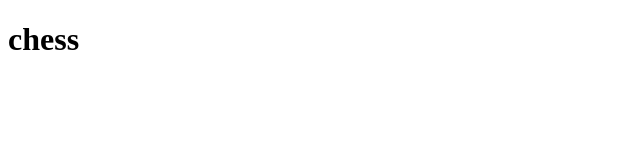
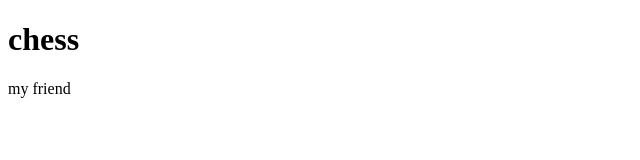
Before and after one commit to bogsaff/chess2, a plain HTML site: page index.html in a window 1280 px wide. Shown: the full height of the page, 0-640 px from the left. Drawn offline with Linux system fonts and the light colour scheme.

Commit message:
1 штука

```diff
--- a/index.html
+++ b/index.html
@@ -5,6 +5,7 @@
     <title>Document</title>
 </head>
 <body><h1>chess</h1>
+<p>my friend</p>
 
 </body>
 </html>
```
